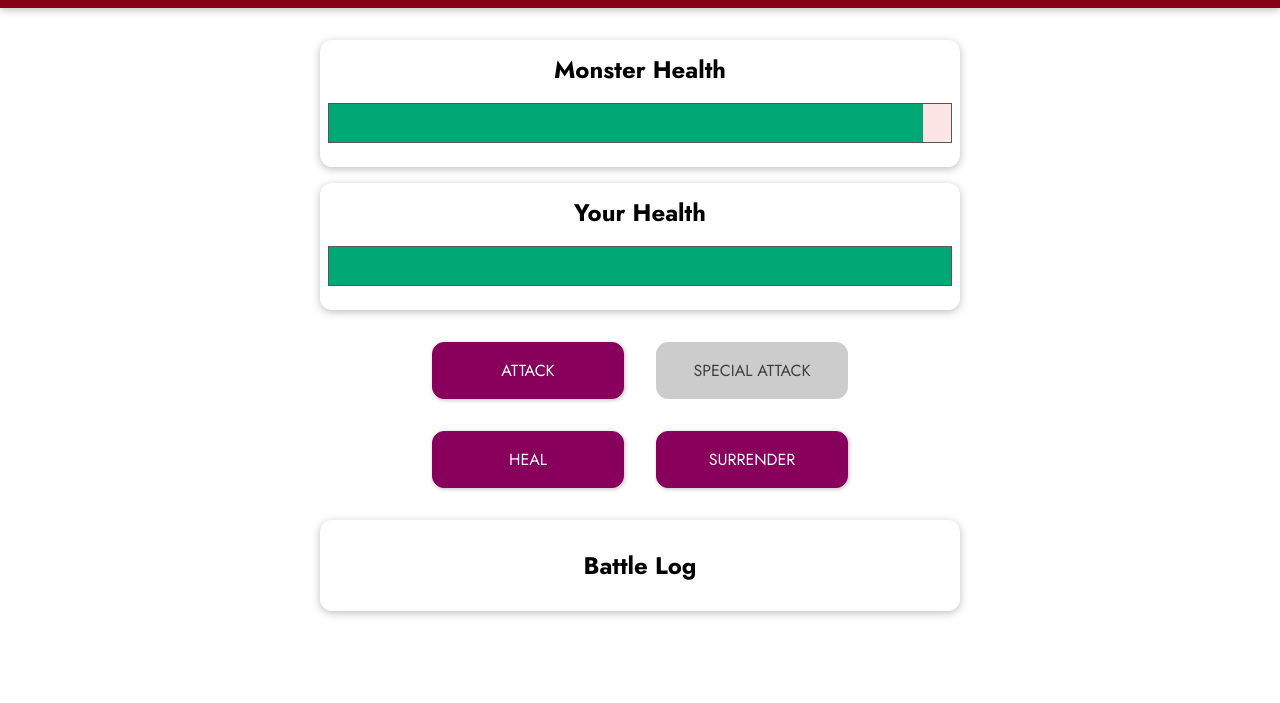
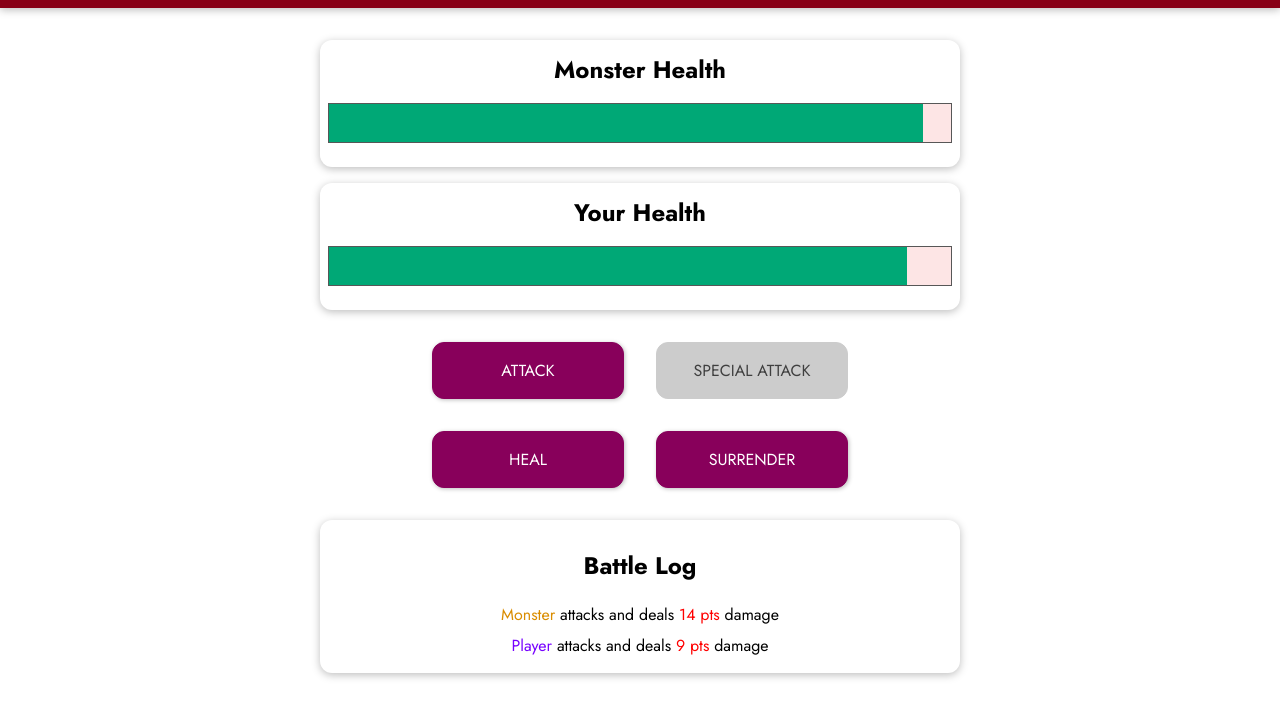
Before and after one commit to Dewalade1/vue--monster-slayer, a plain HTML site: page index.html in a window 1280 px wide. Both pictures are taken after a click on the button "ATTACK". Shown: the part 97-800 px from the top of the page. Drawn offline with nearby package versions, Linux system fonts and the light colour scheme.

Commit message:
fx-fix battle log bug

```diff
--- a/app.js
+++ b/app.js
@@ -23,19 +23,19 @@ const app = Vue.createApp({
             this.currentRound++
             const attackPoints = getRandomVal(5, 12);
             this.monsterHP -= attackPoints;
-            this.addLogMessage("player", "attack", attackPoints)
+            this.addBattleLog("player", "attack", attackPoints);
             this.attackPlayer();
         },
         attackPlayer () {
             const attackPoints = getRandomVal(8, 15);
             this.playerHP -= attackPoints;
-            this.addLogMessage("monster", "attack", attackPoints);
+            this.addBattleLog("monster", "attack", attackPoints);
         },
         specialAttackMonster () {
             this.currentRound++
             const attackPoints = getRandomVal(10, 25);
             this.monsterHP -= attackPoints;
-            this.addLogMessage("player", "attack", attackPoints);
+            this.addBattleLog("player", "special-attack", attackPoints);
             this.attackPlayer();
         },
         healPlayer () {
@@ -47,14 +47,14 @@ const app = Vue.createApp({
                 this.playerHP += healValue;
             }
 
-            this.addLogMessage("player", "heal", healValue);
+            this.addBattleLog("player", "heal", healValue);
             this.attackPlayer();
         },
         playerSurrender () {
             this.winner = "monster";
         },
-        addLogMessage ( agent, action, actionPoints ) {
-            this.battleLog.unShift({ agent, action, actionPoints })
+        addBattleLog ( agent, action, actionPoints ) {
+            this.battleLog.unshift({ agent, action, actionPoints });
         }
     },
     computed: {
--- a/index.html
+++ b/index.html
@@ -62,9 +62,13 @@
               {{ log.agent === 'player' ? 'Player' : 'Monster' }}</span>
             <span v-if="log.action === 'heal'">
               heals self for
-              <span class="log--heal">{{ log.actionPoints }} pts HP</span>
+              <span class="log--heal">{{ log.actionPoints }} pts</span> HP
             </span>
-            <span v-else> attacks and deals <span class="log--damage">{{ log.actionPoints}}</span> pts damage</span>
+            <span v-else>
+              attacks and deals
+              <span class="log--damage">{{ log.actionPoints}} pts</span>
+              damage
+          </span>
           </li>
         </ul>
       </section>
```
